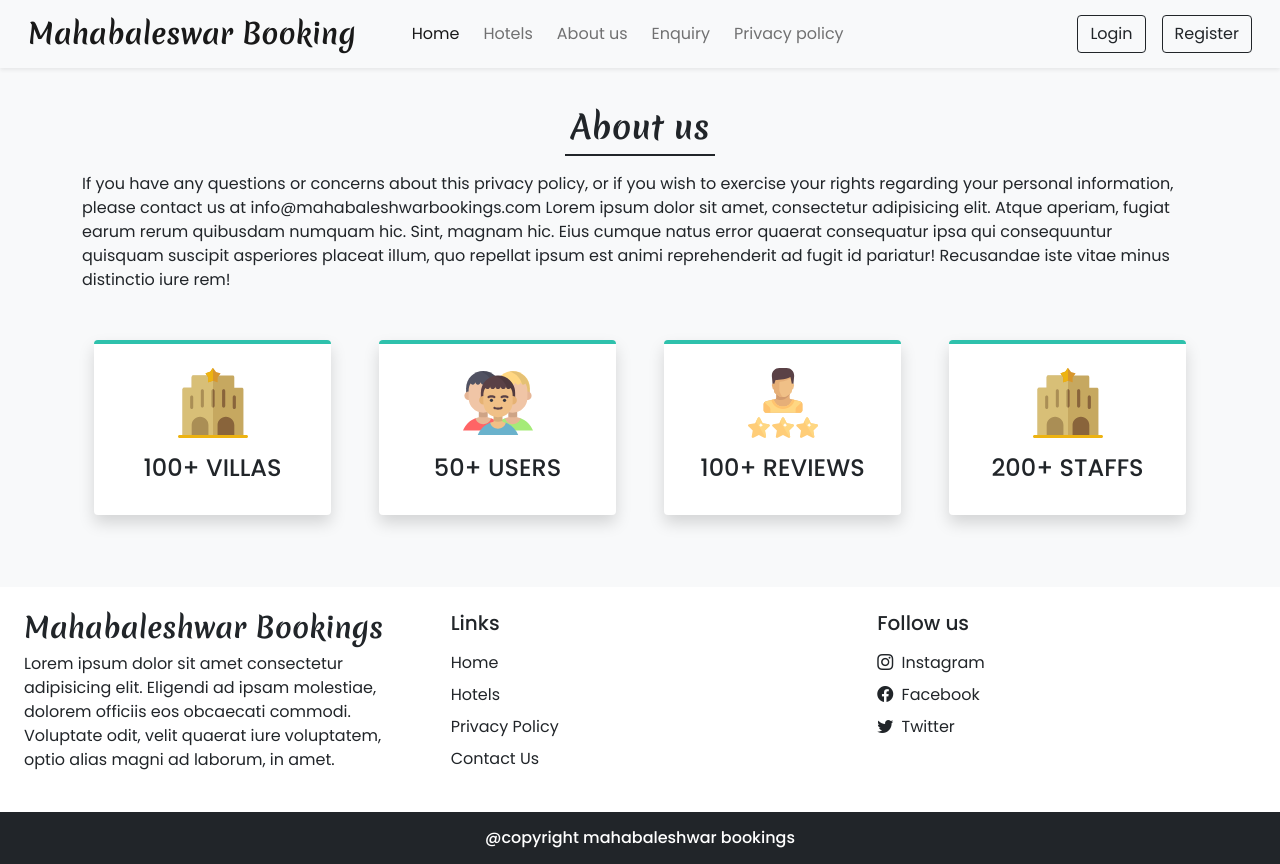
After one commit to SajeedAns786/Hotels-Booking, a PHP site: page /aboutus.php in a window 1280 px wide. The commit adds this page. Run offline with PHP 8.4, Linux system fonts and the light colour scheme.

Commit message:
worked on about us

```diff
--- /dev/null
+++ b/aboutus.php
@@ -0,0 +1,49 @@
+<?php
+include('inc/header.php');
+?>
+
+<div>
+    <h2 class="mt-3 pt-4 text-center fw-bold h-font ">About us</h2>
+    <div class="h-line bg-dark"></div>
+    <p class=" container mt-3 ">
+        If you have any questions or concerns about this privacy policy, or if you wish to exercise your rights
+        regarding your personal information, please contact us at info@mahabaleshwarbookings.com
+        Lorem ipsum dolor sit amet, consectetur adipisicing elit. Atque aperiam, fugiat earum rerum quibusdam numquam
+        hic. Sint, magnam hic. Eius cumque natus error quaerat consequatur ipsa qui consequuntur quisquam suscipit
+        asperiores placeat illum, quo repellat ipsum est animi reprehenderit ad fugit id pariatur! Recusandae iste vitae
+        minus distinctio iure rem!
+    </p>
+</div>
+<div class="container mt-5">
+    <div class="row">
+        <div class="col-lg-3 col-md-6 mb-4 px-4">
+            <div class="bg-white rounded shadow p-4 border-top border-4 text-center box">
+                <img src="images/about/hotel.svg" width="70px" alt="">
+                <h4 class="mt-3">100+ VILLAS</h4>
+            </div>
+        </div>
+        <div class="col-lg-3 col-md-6 mb-4 px-4">
+            <div class="bg-white rounded shadow p-4 border-top border-4 text-center box">
+                <img src="images/about/customers.svg" width="70px" alt="">
+                <h4 class="mt-3">50+ USERS </h4>
+            </div>
+        </div>
+        <div class="col-lg-3 col-md-6 mb-4 px-4">
+            <div class="bg-white rounded shadow p-4 border-top border-4 text-center box">
+                <img src="images/about/rating.svg" width="70px" alt="">
+                <h4 class="mt-3">100+ REVIEWS</h4>
+            </div>
+        </div>
+        <div class="col-lg-3 col-md-6 mb-4 px-4">
+            <div class="bg-white rounded shadow p-4 border-top border-4 text-center box">
+                <img src="images/about/hotel.svg" width="70px" alt="">
+                <h4 class="mt-3">200+ STAFFS</h4>
+            </div>
+        </div>
+    </div>
+</div>
+
+
+<?php
+include('inc/footer.php');
+?>
--- a/css/common.css
+++ b/css/common.css
@@ -47,3 +47,14 @@ input[type=number]::-webkit-outer-spin-button {
     box-shadow: 0 1px 1px 0 rgba(0, 0, 0, .1);
 }
 /* In enquiry form */
+
+
+.h-line{
+    width:150px;
+    margin: 0 auto ;
+    height: 1.7px;
+}
+
+.box {
+  border-top-color: var(--teal) !important;
+}
--- a/inc/header.php
+++ b/inc/header.php
@@ -158,7 +158,7 @@
                         <a class="nav-link  me-2" href="hotels.php">Hotels</a>
                     </li>
                     <li class="nav-item">
-                        <a class="nav-link  me-2" href="#contact">Contact us</a>
+                        <a class="nav-link  me-2" href="aboutus.php">About us</a>
                     </li>
                     <li class="nav-item">
                         <a class="nav-link  me-2" href="enquiry.php">Enquiry</a>
--- a/policy.php
+++ b/policy.php
@@ -4,7 +4,8 @@ include('inc/header.php');
 
 <div>
     <h2 class="mt-5 pt-4 text-center fw-bold h-font ">Privacy Policy</h2>
-    <p class="wrapper container mt-5">
+    <div class="h-line bg-dark"></div>
+    <p class=" wrapper container mt-5">
         At Mahabaleshwar tour, we take your privacy seriously and are committed to protecting the personal information
         that you share with us. This privacy policy explains how we collect, use, and protect your information when you
         use our website and services.
```
Also changed, not shown: index.php (+8 -0 lines).
